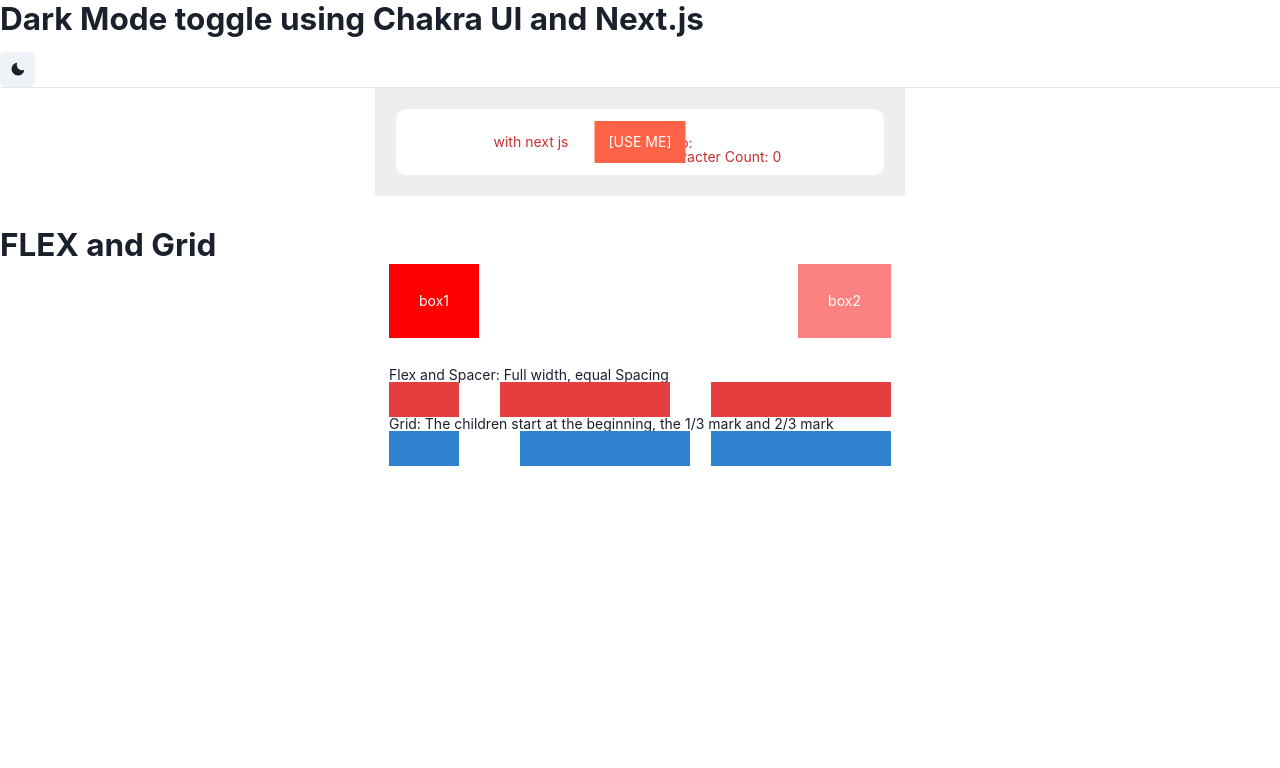
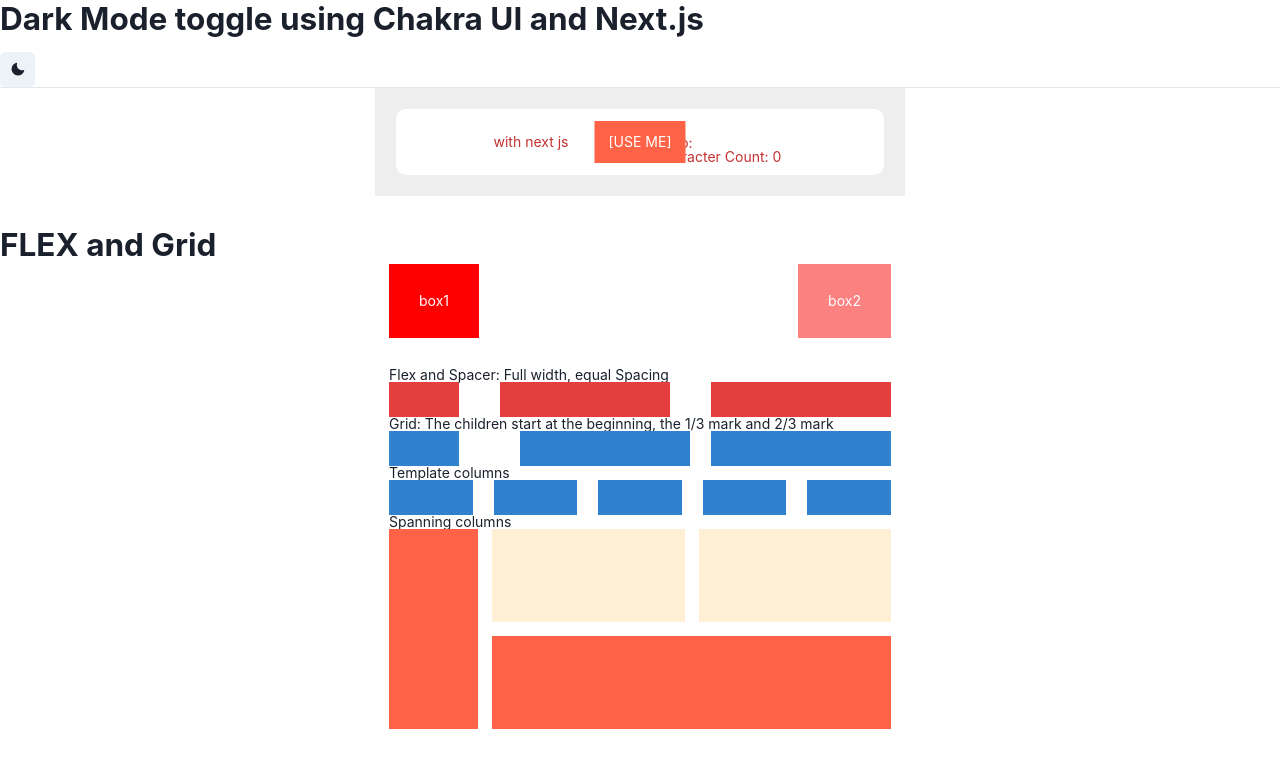
Before and after one commit to HyeYeong/study-recoil, a Next.js app: page / in a window 1280 px wide. Shown: the top 768 px of the page. Built offline with nearby package versions, Linux system fonts and the light colour scheme.

Commit message:
feat: flex spanning columns

```diff
--- a/src/pages/index.tsx
+++ b/src/pages/index.tsx
@@ -2,7 +2,7 @@ import Head from 'next/head';
 import { CharacterCounter } from '@src/components/organisms/CharacterCounter';
 import { ShowData } from '@src/components/molecules/ShowData';
 import { useColorMode } from '@chakra-ui/color-mode';
-import { Heading, Box, Center, AbsoluteCenter, Container, Flex, Spacer, Grid } from '@chakra-ui/layout';
+import { Heading, Box, Center, AbsoluteCenter, Container, Flex, Spacer, Grid, GridItem } from '@chakra-ui/layout';
 import { MoonIcon, SunIcon } from '@chakra-ui/icons';
 import { IconButton } from '@chakra-ui/button';
 
@@ -58,6 +58,26 @@ export default function Home() {
             <Box w='170px' h='10' bg='blue.500' />
             <Box w='180px' h='10' bg='blue.500' />
           </Grid>
+          <p>Template columns</p>
+          <Grid templateColumns='repeat(5, 1fr)' gap={6}>
+            <GridItem w='100%' h='10' bg='blue.500' />
+            <GridItem w='100%' h='10' bg='blue.500' />
+            <GridItem w='100%' h='10' bg='blue.500' />
+            <GridItem w='100%' h='10' bg='blue.500' />
+            <GridItem w='100%' h='10' bg='blue.500' />
+          </Grid>
+          <p>Spanning columns</p>
+          <Grid
+            h='200px'
+            templateRows='repeat(2, 1fr)'
+            templateColumns='repeat(5, 1fr)'
+            gap={4}
+          >
+            <GridItem rowSpan={2} colSpan={1} bg='tomato' />
+            <GridItem colSpan={2} bg='papayawhip' />
+            <GridItem colSpan={2} bg='papayawhip' />
+            <GridItem colSpan={4} bg='tomato' />
+          </Grid>
         </Container>
       </main>
     </div>
```
